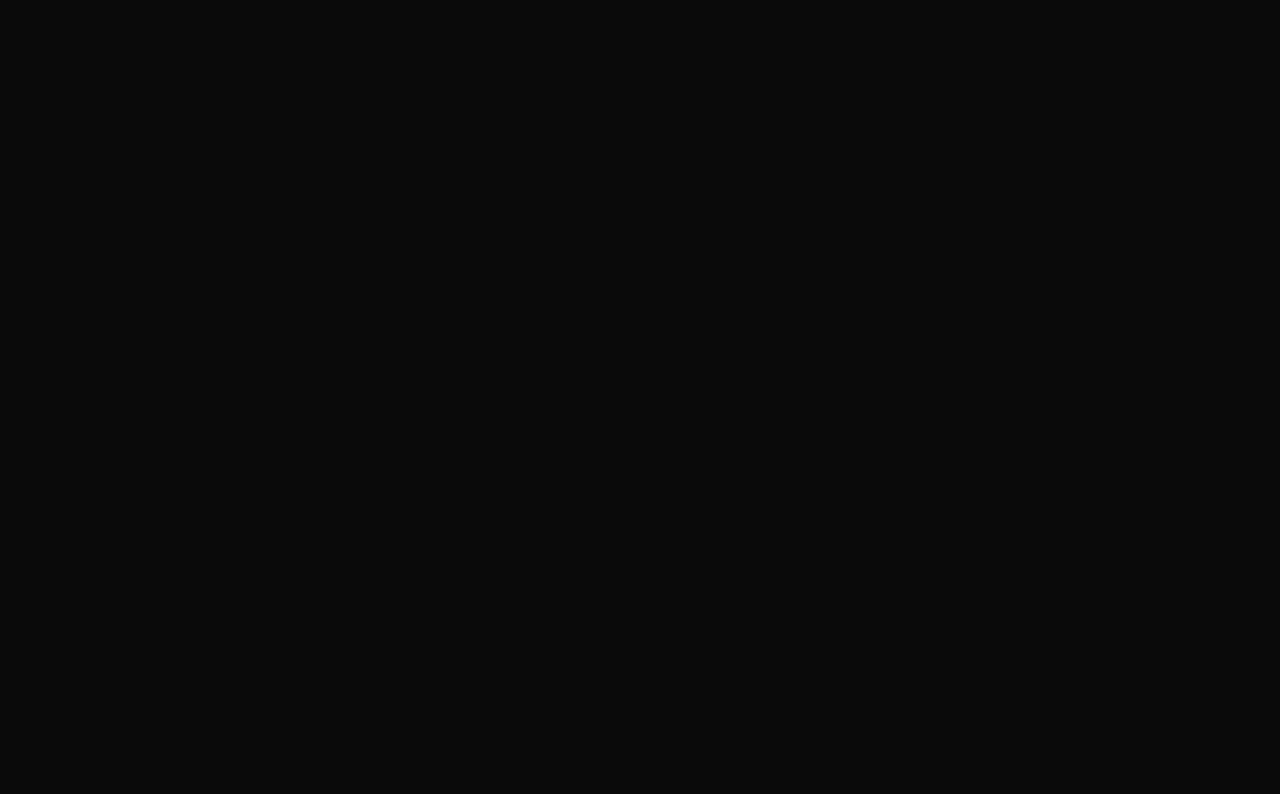
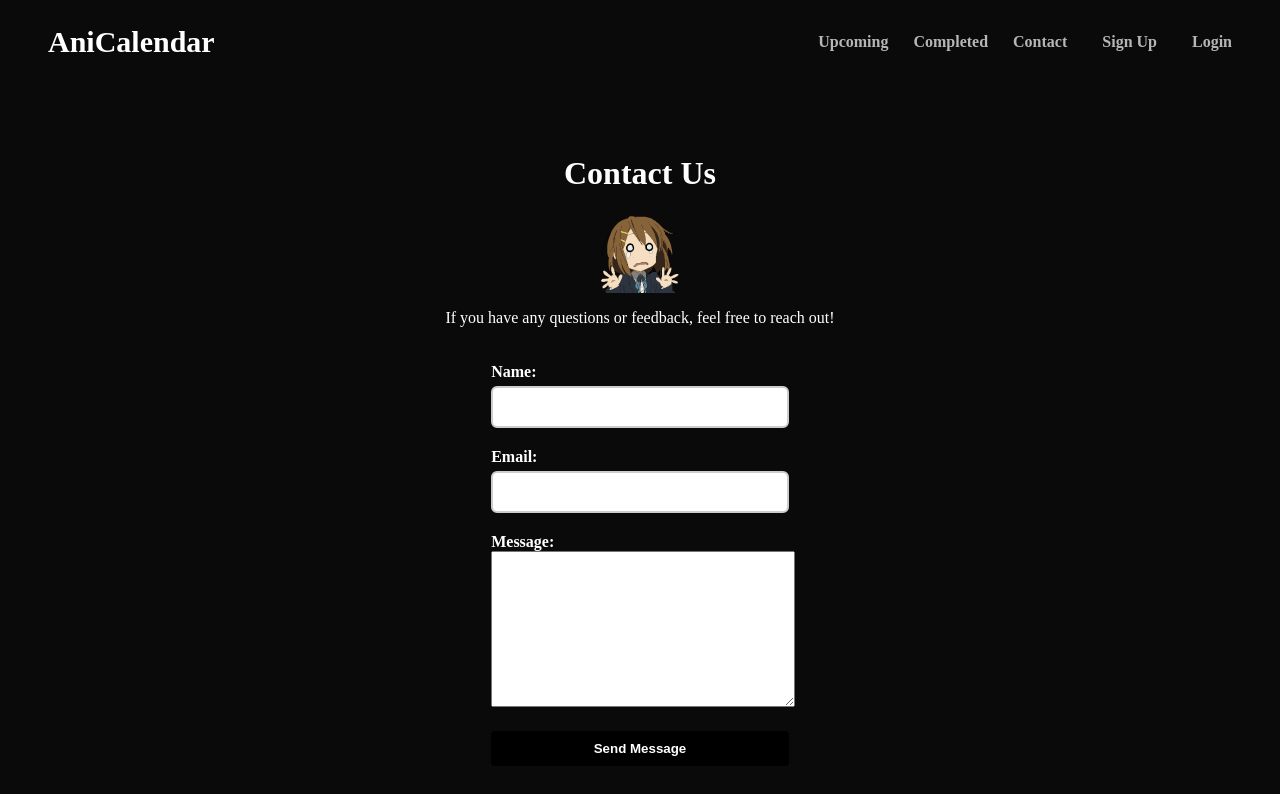
Before and after one commit to kevintran02/AniCalendar, a plain HTML site: page contact.html in a window 1280 px wide. Drawn offline with Linux system fonts and the light colour scheme; no server answers.

Commit message:
Added a Contact Page

```diff
--- a/contact.html
+++ b/contact.html
@@ -2,11 +2,83 @@
 <html>
 <head>
     <meta charset="UTF-8" />
-    <title>title</title>
+    <title>Contact</title>
     <link rel="stylesheet" href="styles.css" />
     <link rel="stylesheet" href="https://cdnjs.cloudflare.com/ajax/libs/font-awesome/6.5.0/css/all.min.css">
 </head>
 <body>
+    <header class="navbar">
+        <div class="logo" style = "color:white"> <a href="index.html">AniCalendar</a></div>
+        <nav>
+          <ul class="nav-links">
+            <li><a href="upcoming.html">Upcoming</a></li>
+            <li><a href="completed.html">Completed</a></li>
+            <li><a href="contact.html">Contact</a></li>
+            <li class="auth-button"><button id="openModalBtn">Sign Up</a></li>
+            <li class="auth-button"><button id = "openModalBtn2">Login</a></li>
+            <li class = "auth-button" id = "userInfo" style = "display:none;">
+              <a href="calendar.html">My Calendar</a>
+              <button id = "logoutBtn">Logout</a>
+            </li>
+          </ul>
+        </nav>
+      </header>
 
+    <div class="contact-container">
+        <h1>Contact Us</h1>
+        <img src="images/contact.gif" alt="contact-img" style="width: 100px">
+        <p>If you have any questions or feedback, feel free to reach out!</p>
+        <form id="contactForm">
+            <label for="name">Name:</label>
+            <input type="text" id="name" name="name" required>
+
+            <label for="email">Email:</label>
+            <input type="email" id="email" name="email"required>
+
+            <label for="message">Message:</label>
+            <textarea id="message" name="message" style="width:100%; height:150px" required></textarea>
+
+            <button type="submit" class="submit-btn">Send Message</button>
+        </form>
+    </div>
+
+      <!-- modal -->
+    <div id="signupModal" class = "modal">
+    <div class="modal-content">
+      <h2 class="modal-header">Create an Account</h2>
+      <p>Sign up to track anime, leave reviews, and more!</p>
+      <form id="signupForm">
+        <label for="email">Email</label>
+        <input type="email" id="email" name="email" required placeholder="">
+
+        <label for="password">Password</label>
+        <input type="password" id="password" name="password" required placeholder="">
+
+        <button type="submit" class = "submit-btn">SIGN UP</button>
+        <button class = "google-btn"><i class="fab fa-google"></i> Continue with Google</button>
+        <p class="login-link">Already have an account? <a href="#">Login</a></p>
+      </form>
+    </div>
+  </div>
+
+  <div id="loginModal" class = "modal">
+    <div class="modal-content">
+      <h2 class="modal-header">Log In</h2>
+      <p>Log in to track anime, leave reviews, and more!</p>
+      <form id="loginForm">
+        <label for="email">Email</label>
+        <input type="email" id="email" name="email" required placeholder="">
+
+        <label for="password">Password</label>
+        <input type="password" id="password" name="password" required placeholder="">
+
+        <button type="submit" class = "submit-btn">LOG IN</button>
+        <button class = "google-btn"><i class="fab fa-google"></i> Continue with Google</button>
+        <p class="signup-link">Don't have an Account <a href="#">Create An Account</a></p>
+      </form>
+    </div>
+  </div>
+
+    <script src="topAiring.js" defer></script>
 </body>
 </html>
--- a/styles.css
+++ b/styles.css
@@ -43,6 +43,12 @@ body {
   .logo {
     font-size: 30px;
     font-weight: bold;
+    text-decoration: none;
+  }
+
+  a, a:visited, a:hover, a:active {
+    text-decoration: none;
+    color: inherit;
   }
 
   .nav-links {
@@ -140,6 +146,7 @@ body {
   }
 
   input[type="email"],
+  input[type="text"],
   input[type="password"] {
     width: 100%;
     padding: 10px;
@@ -150,7 +157,9 @@ body {
     box-sizing: border-box;
   }
 
+
   input[type="email"]:invalid:focus,
+  input[type="text"]:invalid:focus,
   input[type="password"]:invalid:focus {
     border-color: red;
   }
@@ -332,3 +341,14 @@ body {
   .footer-right p {
     margin: 0;
   }
+
+  /*Contact Page*/
+  .contact-container{
+    display: flex;
+    flex-direction: column;
+    align-items: center;
+    justify-content: center;
+    padding: 50px 20px;
+    background-color: #0a0a0a;
+    color: white;
+  }
```
Also changed, not shown: index.html (+1 -1 lines), images/contact.gif (added).
